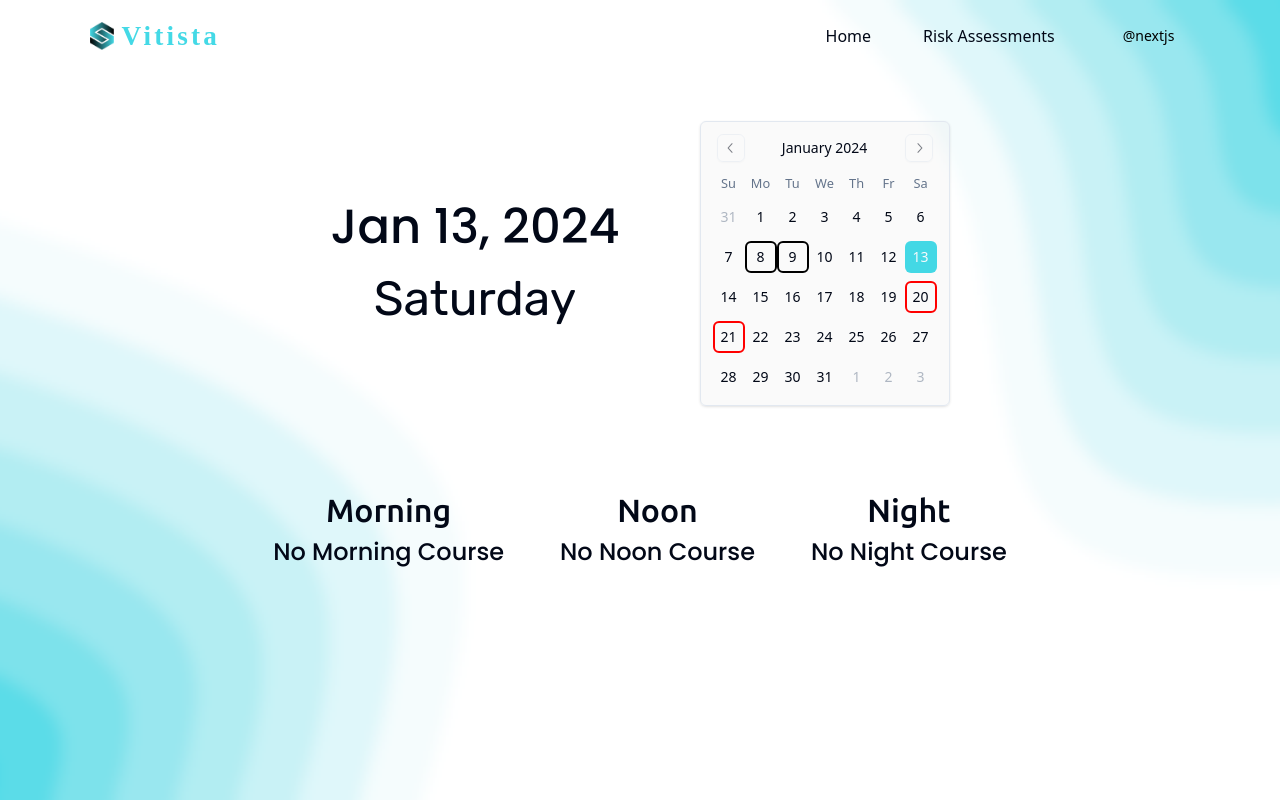
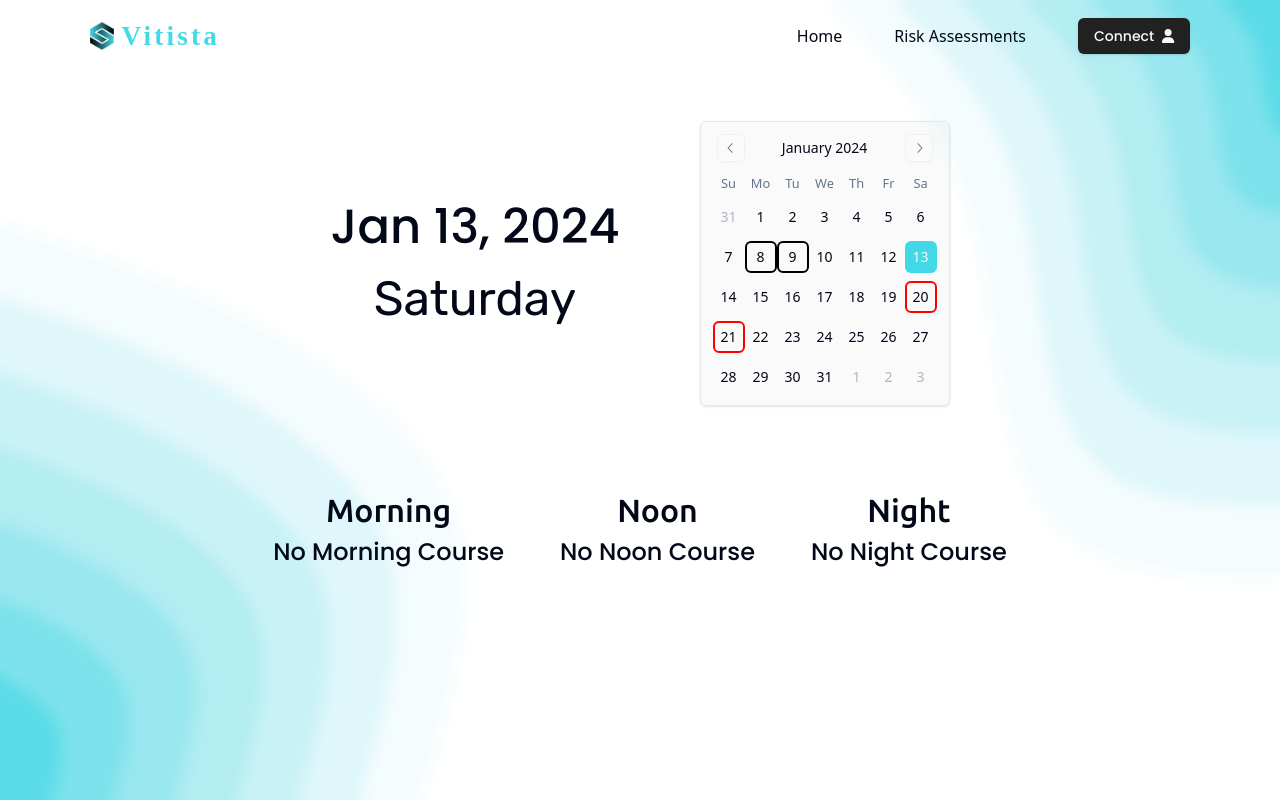
Before and after one commit to puneeth072003/Vitista, a React (Vite) app in the folder Frontend/: page /record in a window 1280 px wide. Built offline with nearby package versions, Linux system fonts and the light colour scheme; no server answers; a web font is replaced by a local one.

Commit message:
fix #3: Fixed User-Cookie Fetch
Signed-off-by: Soorya U <sooryau7@gmail.com>

```diff
--- a/Frontend/src/components/custom/HeaderConnect/index.tsx
+++ b/Frontend/src/components/custom/HeaderConnect/index.tsx
@@ -22,7 +22,7 @@ import { RootState } from "@/redux/store";
 import profile from "@/assets/default_profile_pic.png";
 
 function HeaderConnect() {
-  const username = useSelector((state: RootState) => state.username);
+  const username = useSelector((state: RootState) => state.userCookie.username);
 
   return (
     <>
--- a/Frontend/src/components/custom/HeaderHamburgerConnect/index.tsx
+++ b/Frontend/src/components/custom/HeaderHamburgerConnect/index.tsx
@@ -18,7 +18,7 @@ import { RootState } from "@/redux/store";
 import profile from "@/assets/default_profile_pic.png";
 
 function HeaderHamburgerConnect() {
-  const username = useSelector((state: RootState) => state.username);
+  const username = useSelector((state: RootState) => state.userCookie.username);
   return (
     <>
       {username === "" ? (
```
